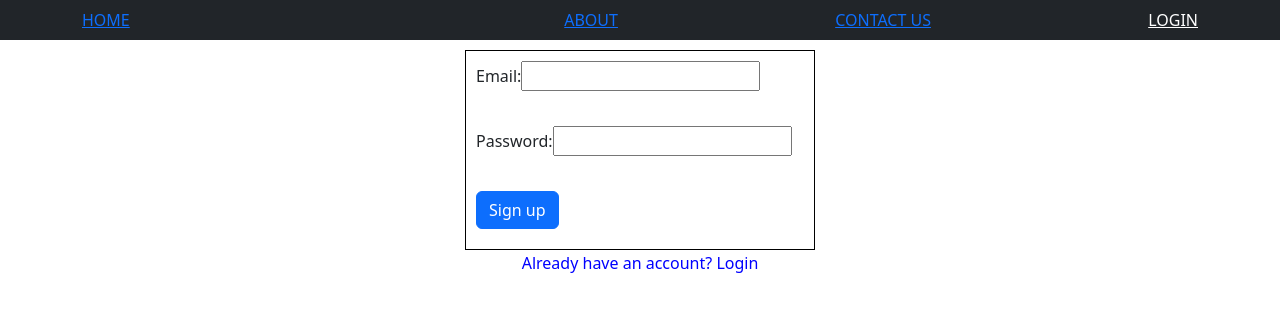
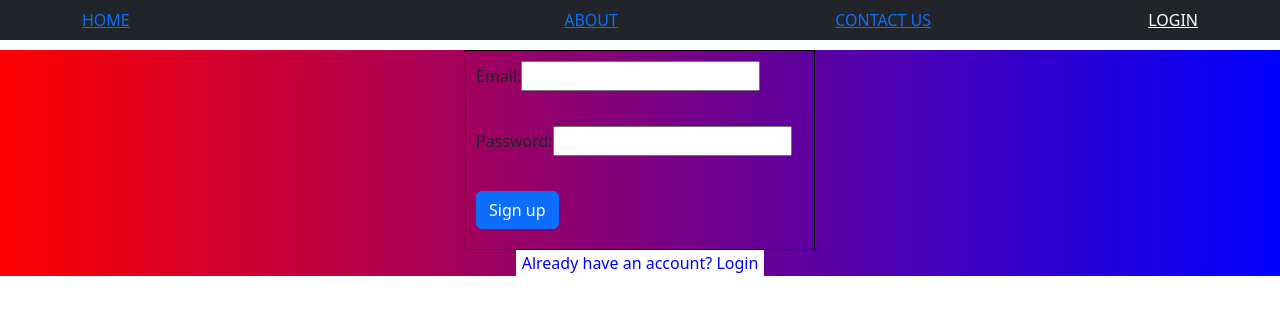
Before and after one commit to swatidurgekar/Ecommerce-project, a React (Create React App) app: page /Home in a window 1280 px wide. Shown: the top 314 px of the page. Built offline with nearby package versions, Linux system fonts and the light colour scheme.

Commit message:
changed background

```diff
--- a/src/App.css
+++ b/src/App.css
@@ -0,0 +1,3 @@
+.background {
+    background: linear-gradient(to right, #ff0000, #0000ff);
+}
--- a/src/App.js
+++ b/src/App.js
@@ -6,6 +6,7 @@ import { Switch } from "react-router-dom";
 import AuthContext from "./Components/Store/AuthContext";
 import { useContext } from "react";
 import CartContextProvider from "./Components/Store/CartContextProvider";
+import "./App.css";
 
 const App = () => {
   const Page = lazy(() => import("./Components/Page/Page"));
@@ -17,7 +18,7 @@ const App = () => {
   const authCtx = useContext(AuthContext);
 
   return (
-    <div>
+    <div className="background">
       <CartContextProvider>
         <NavbarComponent />
         <Switch>
```
Also changed, not shown: src/Components/Page/Page.module.css (line endings or trailing spaces).
